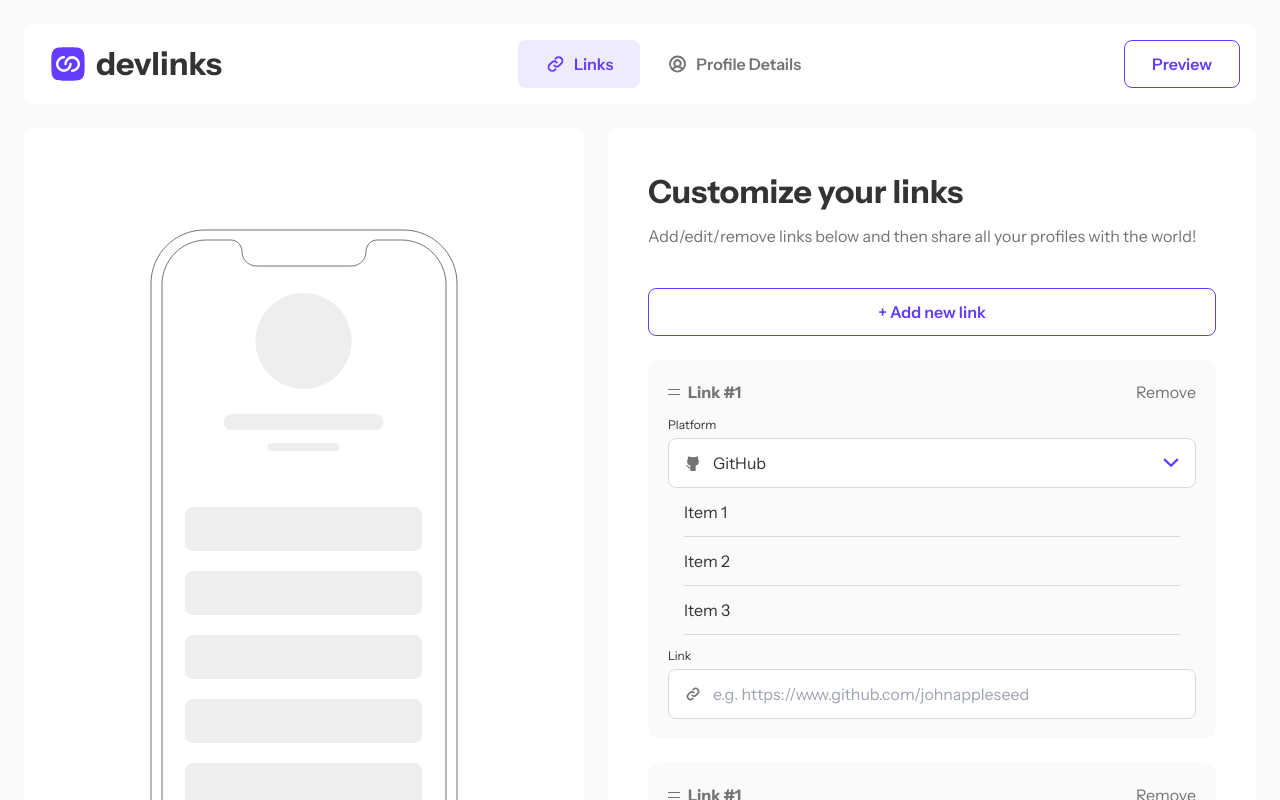
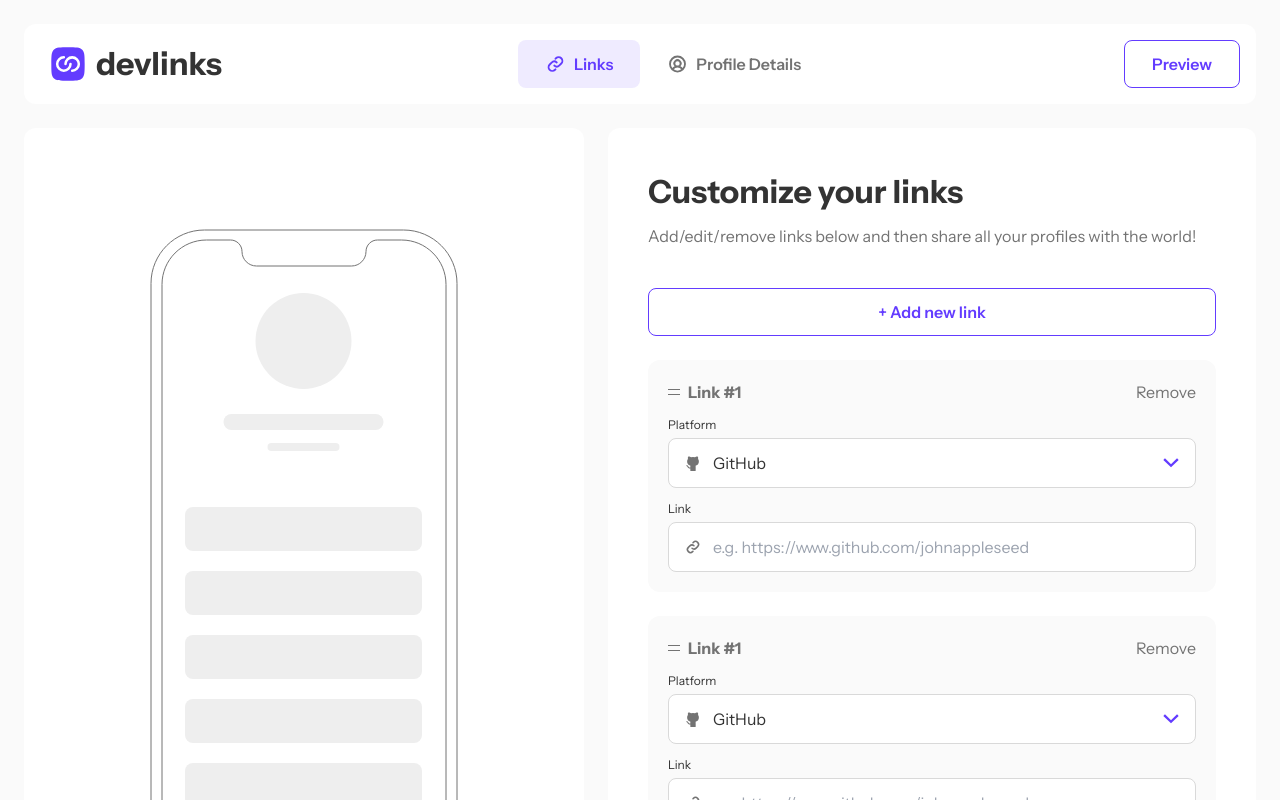
Before and after one commit to Abrham007/link_sharing_app, a React (Vite) app in the folder src/link_sharing_app_frontend/: page /dashboard/links in a window 1280 px wide. Shown: the top 800 px of the page. Built offline with nearby package versions, Linux system fonts and the light colour scheme.

Commit message:
made the component interactive

```diff
--- a/src/link_sharing_app_frontend/src/components/UI/Inputs/Dropdown.tsx
+++ b/src/link_sharing_app_frontend/src/components/UI/Inputs/Dropdown.tsx
@@ -1,3 +1,5 @@
+import { useState } from "react";
+
 export default function Dropdown({
   label,
   icon,
@@ -5,11 +7,21 @@ export default function Dropdown({
   label: string;
   icon: string;
 }) {
+  const [isOpen, setIsOpen] = useState(false);
+
+  function toggleDropdown() {
+    setIsOpen((prevValue) => !prevValue);
+  }
   return (
     <div className="flex flex-col gap-1 ">
       <p className="text-sm text-DarkGrey">{label}</p>
-      <div className="">
-        <button className="w-full flex gap-3 items-center px-4 py-3 text-base text-DarkGrey bg-White border border-solid border-Borders hover:border-Purple rounded-lg cursor-pointer">
+      <div className="relative">
+        <button
+          onClick={toggleDropdown}
+          className={`w-full flex gap-3 items-center px-4 py-3 text-base text-DarkGrey bg-White border border-solid border-Borders hover:border-Purple ${
+            isOpen ? "border-Purple" : "border-Borders"
+          } rounded-lg cursor-pointer`}
+        >
           <img src={icon} alt="" width={16} height={16}></img>
           <span>GitHub</span>
           <img
@@ -17,18 +29,28 @@ export default function Dropdown({
             alt=""
             width={16}
             height={16}
-            className="ml-auto rotate-0"
+            className={`ml-auto ${isOpen ? "rotate-180" : "rotate-0"} `}
           ></img>
         </button>
-        <ul className="hidden xl:flex flex-col px-4" aria-live="polite">
-          <li className="py-3 text-base text-DarkGrey border-b border-b-solid border-Borders">
-            Item 1
-          </li>
-          <li className="py-3 text-base text-DarkGrey border-b border-b-solid border-Borders">
-            Item 2
-          </li>
-          <li className="py-3 text-base text-DarkGrey border-b border-b-solid border-Borders">
-            Item 3
+        <ul
+          className={`${
+            isOpen ? "flex" : "hidden"
+          } max-h-[343px] absolute top-[60px] left-0 right-0 flex-col px-4 bg-White rounded-lg border border-solid border-Borders md:shadow-[0_0px_32px_0px_rgba(0,0,0,0.10)]`}
+          aria-live="polite"
+        >
+          <li>
+            <button
+              onClick={toggleDropdown}
+              className="w-full group flex gap-3 items-center py-3 border-b border-b-solid border-Borders cursor-pointer"
+            >
+              <div
+                className={`w-4 h-4 bg-[#737373] group-hover:bg-Purple`}
+                style={{ mask: `url(${icon}) no-repeat center` }}
+              ></div>
+              <span className="text-base text-DarkGrey group-hover:text-Purple">
+                Item 1
+              </span>
+            </button>
           </li>
         </ul>
       </div>
```
